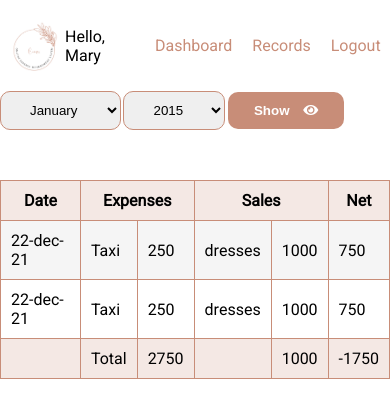
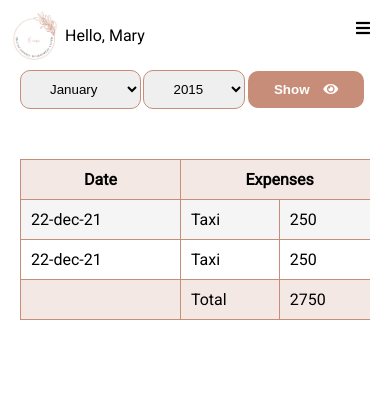
Before and after one commit to durosly/online_expense, a PHP site: page /records in a window 390 px wide. Shown: the top 418 px of the page. Run offline with PHP 8.4, Linux system fonts and the light colour scheme; some libraries are stand-ins or nearby versions.

Commit message:
made header responsive

```diff
--- a/partials/nav.php
+++ b/partials/nav.php
@@ -4,6 +4,7 @@
         <span class="header__greet">Hello, Mary</span>
     </div>
     <div class="header__right">
+        <i class="fas fa-bars"></i>
         <ul class="header__nav">
             <li class="header__nav-item">
                 <a href="dashboard" class="header__nav-link">Dashboard</a>
--- a/sass/abstracts/_utilities.scss
+++ b/sass/abstracts/_utilities.scss
@@ -5,3 +5,7 @@
 .align-right {
     text-align: right;
 }
+
+.table-responsive {
+    overflow-x: scroll;
+}
--- a/sass/components/_table.scss
+++ b/sass/components/_table.scss
@@ -1,9 +1,13 @@
 .budget-table {
-    width: 100%;
+    min-width: 100%;
     margin-top: 5rem;
     border-collapse: collapse;
     border: 1px solid $color-primary;
     font-size: 1.6rem;
+
+    @include respond(700px) {
+        min-width: 700px;
+    }
 
     thead, tfoot {
         background-color: rgba($color-primary, .2);
--- a/sass/layout/_container.scss
+++ b/sass/layout/_container.scss
@@ -1,4 +1,9 @@
 .container {
     max-width: 120rem;
     margin: 0 auto;
+
+    @include respond(1200px) {
+        margin-left: $gutter-primary;
+        margin-right: $gutter-primary;
+    }
 }
--- a/sass/layout/_header.scss
+++ b/sass/layout/_header.scss
@@ -14,6 +14,17 @@
         align-items: center;
     }
 
+    &__right {
+
+        i {
+            padding: 1rem;
+            display: none;
+            @include respond(700px) {
+                display: inline-block;
+            }
+        }
+    }
+
     &__greet {
         font-family: inherit;
         margin-left: $gutter-small;
@@ -23,6 +34,23 @@
         display: flex;
         list-style-type: none;
         flex: 1;
+
+        @include respond(700px) {
+            display: none;
+            padding: 1.5rem;
+            flex-direction: column;
+            position: absolute;
+            right: 0;
+            background-color: $color-primary;
+            color: $color-white;
+            border-radius: $border-radius-primary 0 0 $border-radius-primary;
+            z-index: 999;
+            overflow: hidden;
+
+            &--show {
+                display: flex;
+            }
+        }
     }
 
     &__nav-link {
@@ -34,6 +62,13 @@
         &:visited,
         &:link {
             color: $color-primary;
+
+            @include respond(700px) {
+                color: $color-white;
+                text-align: center;
+            }
         }
     }
+
+
 }
```
Also changed, not shown: assets/stylesheet/main.min.css, 1 other file.
